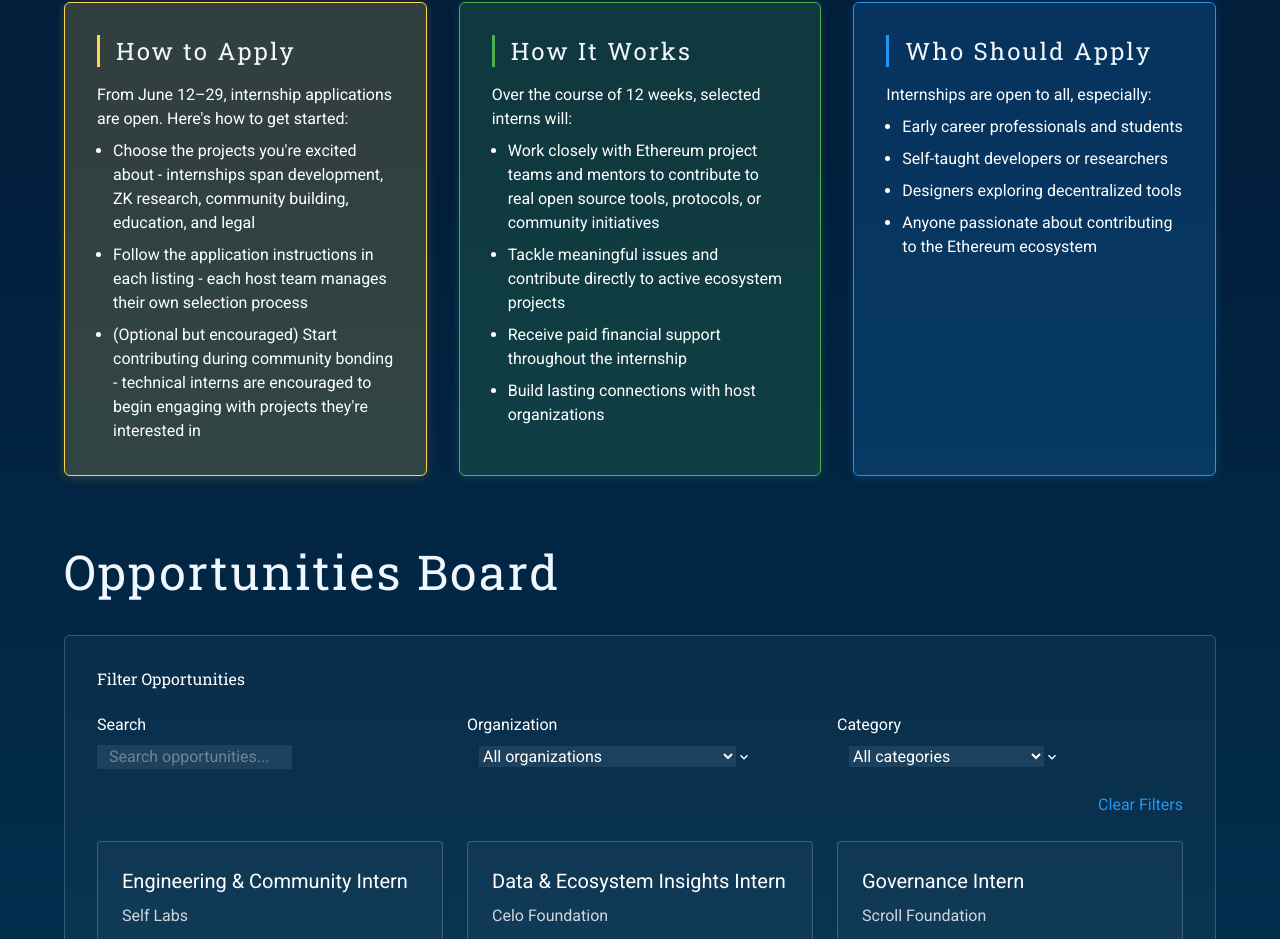
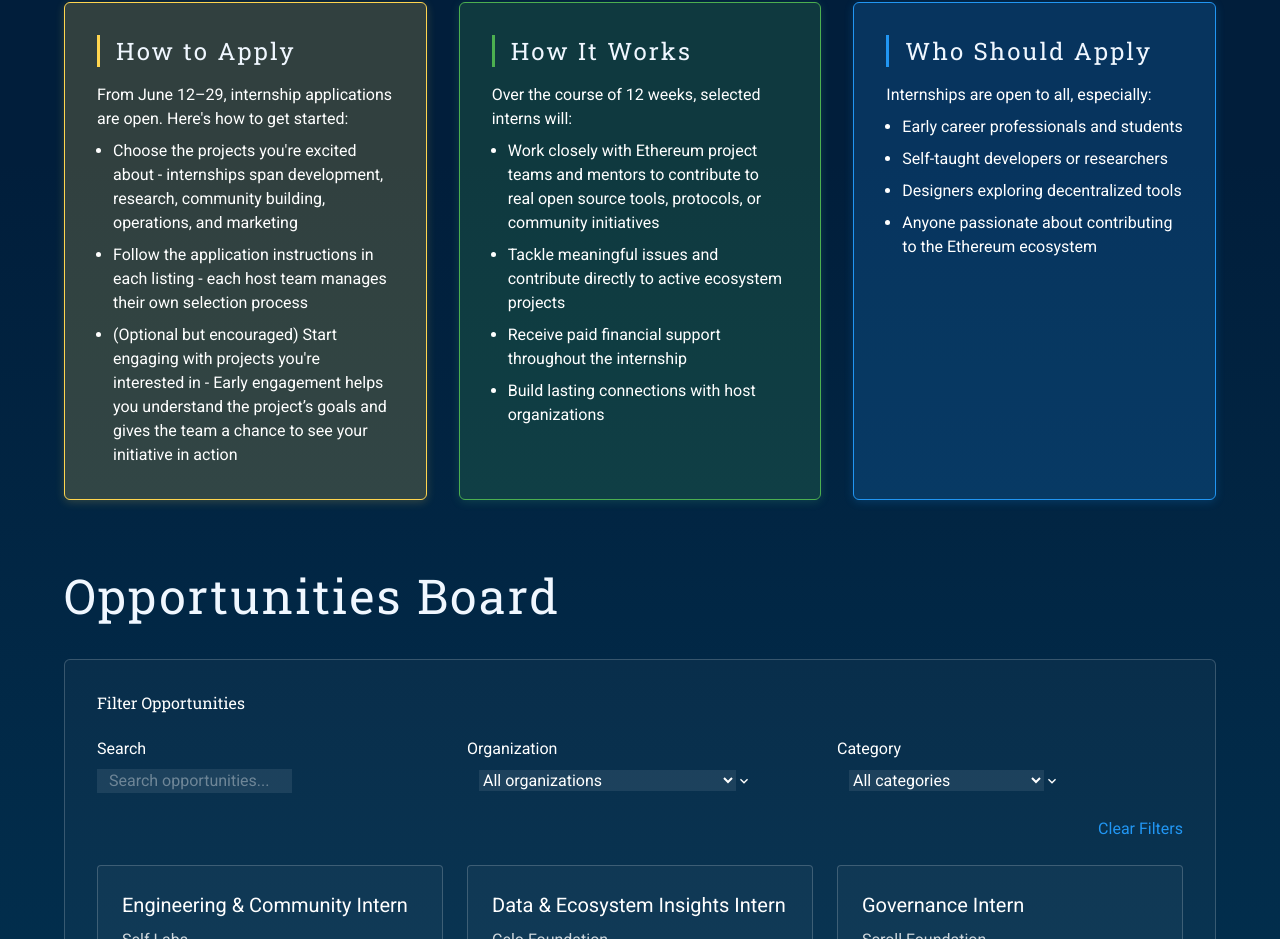
Before and after one commit to ethereum/nxbn-website, a Next.js app: page /internships in a window 1280 px wide. Shown: the part 1361-2300 px from the top of the page. Built offline with nearby package versions, Linux system fonts and the light colour scheme.

Commit message:
Update website content

```diff
--- a/src/layouts/InternshipsOpen.tsx
+++ b/src/layouts/InternshipsOpen.tsx
@@ -15,7 +15,7 @@
   {
     question: "What is the Ethereum Season of Internships?",
     answer: [
-      "The Ethereum Season of Internships offers a coordinated collection of paid, fully remote summer internships across the Ethereum ecosystem. This initiative creates pathways for the next generation of contributors to connect with Ethereum projects and apply their diverse skills in development, research, design, marketing, finance, legal, and more.",
+      "The Ethereum Season of Internships offers a coordinated collection of paid, fully remote summer internships across the Ethereum ecosystem. This initiative creates pathways for the next generation of contributors to connect with Ethereum projects and apply their diverse skills in development, research, design, marketing, operations, and more.",
       "Our long-term vision is to make Ethereum an increasingly welcoming space for new talent, building a sustainable pipeline that transforms newcomers into committed long-term contributors.",
     ],
   },
@@ -81,7 +81,7 @@
               </H1>
               <Box maxW={800}>
                 <Text mb={8} fontSize={18}>
-                  The Ethereum Season of Internships is a collection of paid, fully remote summer internships offered across the Ethereum ecosystem. It is designed to help establish more paths for the next generation of contributors to connect with Ethereum projects and apply their skills – whether in development, research, design, marketing, finance, legal or more.
+                  The Ethereum Season of Internships is a collection of paid, fully remote summer internships offered across the Ethereum ecosystem. It is designed to help establish more paths for the next generation of contributors to connect with Ethereum projects and apply their skills – whether in development, research, design, marketing, operations or more.
                 </Text>
                 <Text fontSize={18} mb={16}>
                   Teams from across the Ethereum ecosystem have stepped up to create meaningful learning opportunities that can help new builders level-up to become long-term contributors. If you've been looking for a way to become a more active participant in the Ethereum ecosystem, this is your moment!
@@ -133,9 +133,9 @@
                 </Box>
                 <Text mb={2} fontWeight="medium" color="white">From June 12–29, internship applications are open. Here's how to get started:</Text>
                 <Box as="ul" pl={4} color="white">
-                  <Box as="li" mb={2}>Choose the projects you're excited about - internships span development, ZK research, community building, education, and legal</Box>
+                  <Box as="li" mb={2}>Choose the projects you're excited about - internships span development, research, community building, operations, and marketing</Box>
                   <Box as="li" mb={2}>Follow the application instructions in each listing - each host team manages their own selection process</Box>
-                  <Box as="li">(Optional but encouraged) Start contributing during community bonding - technical interns are encouraged to begin engaging with projects they're interested in</Box>
+                  <Box as="li">(Optional but encouraged) Start engaging with projects you're interested in - Early engagement helps you understand the project’s goals and gives the team a chance to see your initiative in action</Box>
                 </Box>
               </Box>
 
```
